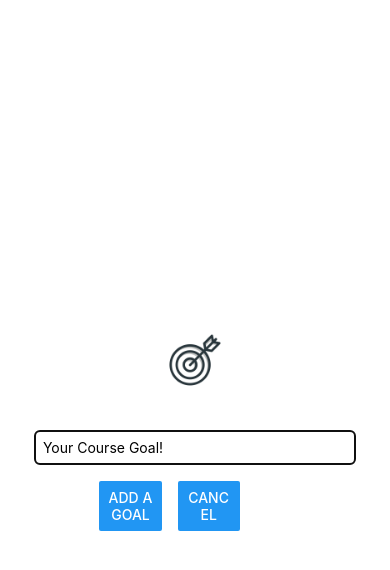
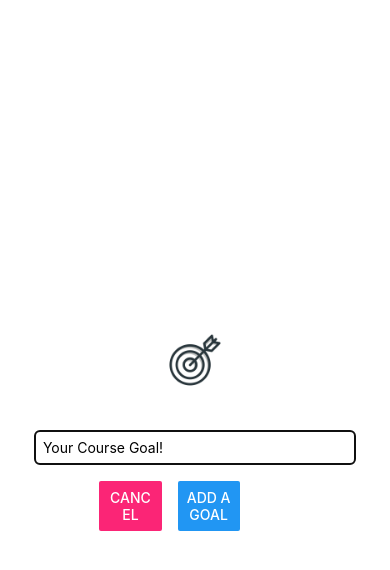
Before and after one commit to shadreza/React-Native-CLI, a React Native app: screen / in a window 390 px wide. Both pictures are taken after a click on the button "ADD NEW GOAL". Shown: the top 570 px of the page. Built offline with nearby package versions, Linux system fonts and the light colour scheme.

Commit message:
Todo App Done...

```diff
--- a/App.js
+++ b/App.js
@@ -1,7 +1,7 @@
 // eslint-disable-next-line prettier/prettier
 import React, { useState } from 'react';
 // eslint-disable-next-line prettier/prettier
-import { Button, FlatList, StyleSheet, View } from 'react-native';
+import { Button, FlatList, StatusBar, StyleSheet, View } from 'react-native';
 import GoalInput from './components/GoalInput';
 import GoalItem from './components/GoalItem';
 
@@ -32,6 +32,8 @@ const App = () => {
   };
 
   return (
+    <>
+      <StatusBar barStyle="dark-content" />
       <View style={styles.appContainer}>
         <Button
           title="Add New Goal"
@@ -62,6 +64,7 @@ const App = () => {
           />
         </View>
       </View>
+    </>
   );
 };
 
--- a/components/GoalInput.js
+++ b/components/GoalInput.js
@@ -18,6 +18,7 @@ const GoalInput = props => {
     <Modal visible={props.modalVisibility} animationType="slide">
       <View style={styles.inputContainer}>
         <Image
+          // @ts-ignore
           source={require('../assets/images/target.jpeg')}
           style={styles.image}
         />
@@ -29,10 +30,14 @@ const GoalInput = props => {
         />
         <View style={styles.buttonContainer}>
           <View style={styles.button}>
-            <Button title="Add a Goal" onPress={onAddGoalHandler} />
+            <Button
+              title="Cancel"
+              onPress={props.onCloseModal}
+              color="#FB2576"
+            />
           </View>
           <View style={styles.button}>
-            <Button title="Cancel" onPress={props.onCloseModal} />
+            <Button title="Add a Goal" onPress={onAddGoalHandler} />
           </View>
         </View>
       </View>
--- a/components/GoalItem.js
+++ b/components/GoalItem.js
@@ -19,7 +19,7 @@ export default GoalItem;
 
 const styles = StyleSheet.create({
   goalItem: {
-    backgroundColor: '#6D67E4',
+    backgroundColor: '#79018C',
     marginTop: 12,
     borderRadius: 6,
   },
@@ -28,6 +28,6 @@ const styles = StyleSheet.create({
   },
   goalText: {
     padding: 8,
-    color: 'whitesmoke',
+    color: 'white',
   },
 });
```
Lines whose indentation alone changed are shown as unchanged.
